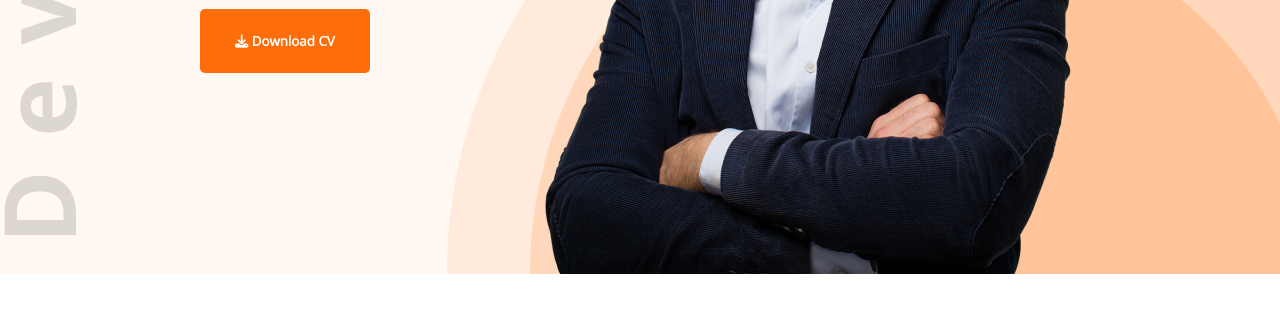
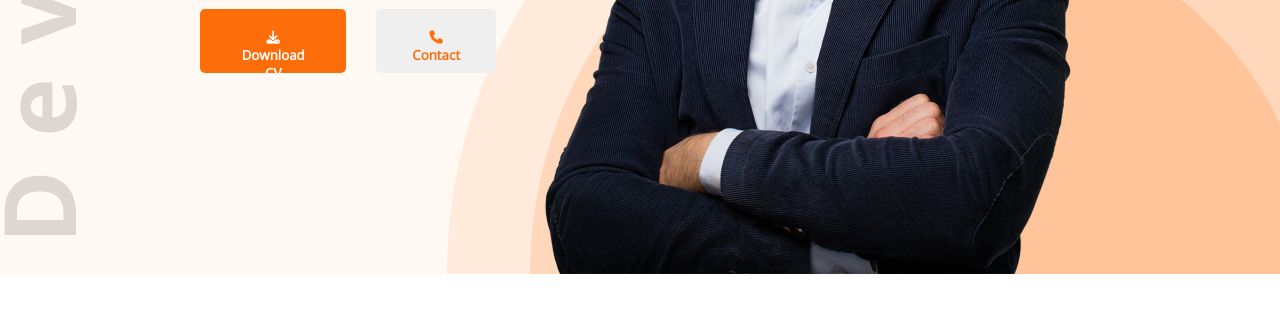
Before and after one commit to masumcit44/developer-portfolio, a plain HTML site: page index.html in a window 1280 px wide. Shown: the part 566-878 px from the top of the page. Drawn offline with nearby package versions, Linux system fonts and the light colour scheme.

Commit message:
final push

```diff
--- a/index.html
+++ b/index.html
@@ -35,7 +35,10 @@
             Shot what able cold new see hold.Friendly as an betrayed formerly
             he. Morning because as to society behaved moments.
           </p>
-          <button class="btn-primary"><i class="fa-solid fa-download"></i> Download CV</button>
+          <div class="banner-btn">
+            <button class="btn-primary"><i class="fa-solid fa-download"></i> Download CV</button>
+          <button class="btn-white"><i class="fa-solid fa-phone"></i>  Contact </button>
+          </div>
         </div>
         <img src="images/hardy.png" alt="" />
       </div>
--- a/styles/style.css
+++ b/styles/style.css
@@ -32,6 +32,21 @@ section {
   font-weight: 700;
   border: 0;
   padding: 19px 35px;
+}
+.btn-white{
+  height: 64px;
+  border-radius: 5px;
+  color: #fd6e0a;
+
+
+  font-style: normal;
+  font-weight: 700;
+  border: 0;
+  padding: 19px 35px;
+}
+.banner-btn{
+  display: flex;
+  gap: 30px;
 }
 
 /* nav er size and weight thik korlam */
```
